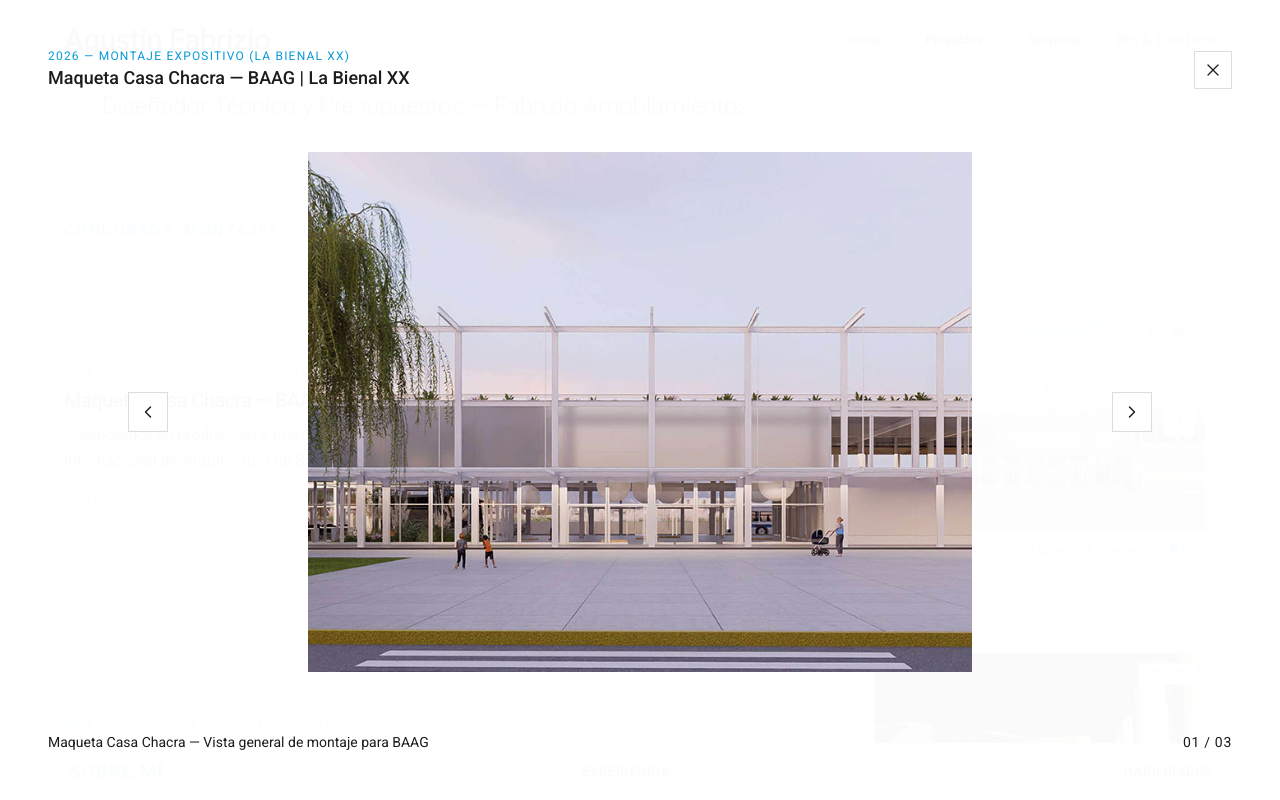
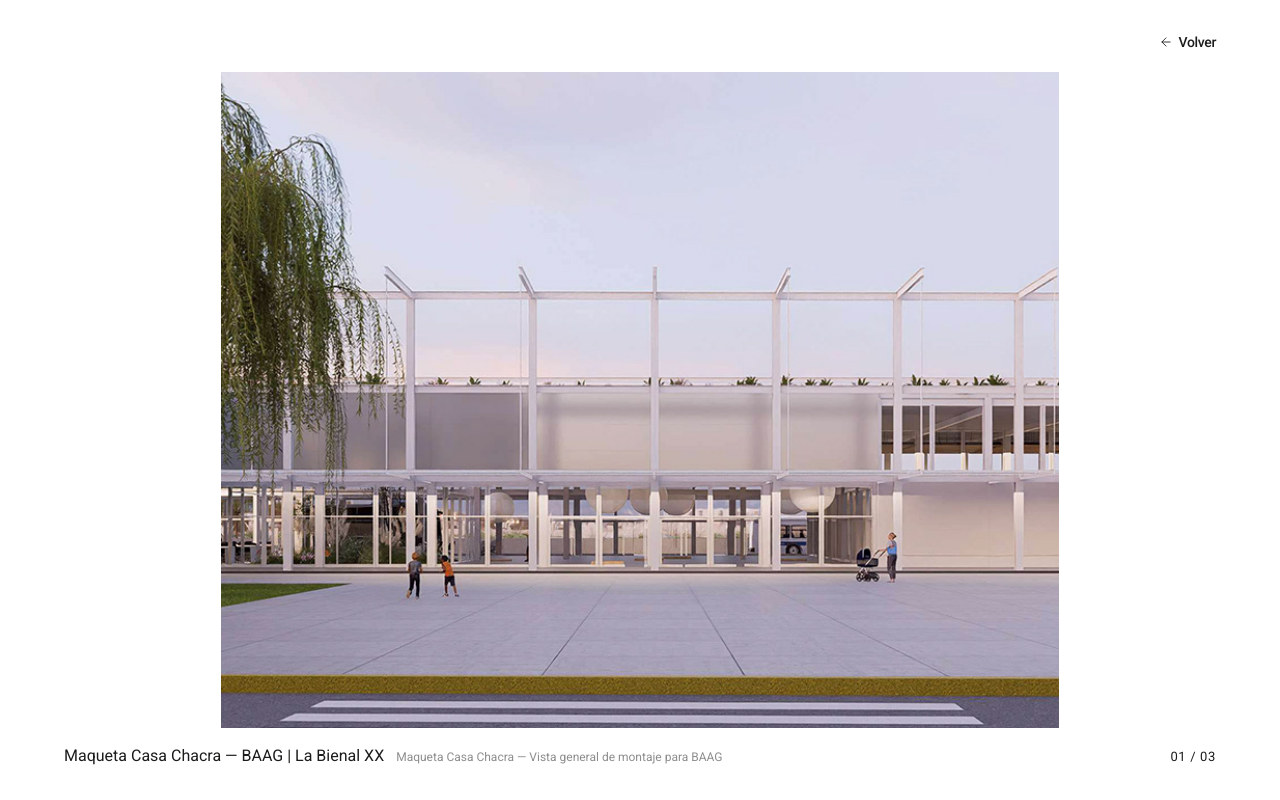
Before and after one commit to AlanAzezian/web-portfolio-agustin, a Next.js app: page /bio in a window 1280 px wide. Both pictures are taken after a click on the button "Maqueta Casa Chacra — BAAG | La Bienal XX". Shown: the part 1004-1804 px from the top of the page. Built offline with nearby package versions, Linux system fonts and the light colour scheme.

Commit message:
feat: unificar visor de galeria en bio con el layout editorial de proyectos

```diff
--- a/src/components/BioContactView.tsx
+++ b/src/components/BioContactView.tsx
@@ -1,17 +1,17 @@
 "use client";
 
-import React, { useState, useEffect, useRef } from "react";
+import React, { useState, useEffect, useRef, useCallback } from "react";
 import Image from "next/image";
 import Link from "next/link";
 import { motion, AnimatePresence } from "framer-motion";
 import {
+  ArrowLeft,
   ArrowUpRight,
   Plus,
   Minus,
   ChevronLeft,
   ChevronRight,
   Images,
-  X,
 } from "lucide-react";
 import { gsap, ScrollTrigger } from "@/lib/gsap";
 import { getWhatsAppLink } from "@/lib/whatsapp";
@@ -128,6 +128,7 @@ export default function BioContactView() {
     initialIndex: number;
   } | null>(null);
   const [modalSlideIdx, setModalSlideIdx] = useState(0);
+  const [touchStartX, setTouchStartX] = useState<number | null>(null);
 
   const bottomNavRef = useRef<HTMLElement>(null);
   const navBtnRefs = useRef<(HTMLButtonElement | null)[]>([]);
@@ -203,6 +204,71 @@ export default function BioContactView() {
   const openModalGallery = (item: ParticipationItem, index = 0) => {
     setModalParticipation({ item, initialIndex: index });
     setModalSlideIdx(index);
+  };
+
+  const modalTotal = modalParticipation?.item.gallery?.length ?? 0;
+
+  const nextModalSlide = useCallback(() => {
+    if (modalTotal === 0) return;
+    setModalSlideIdx((prev) => (prev + 1) % modalTotal);
+  }, [modalTotal]);
+
+  const prevModalSlide = useCallback(() => {
+    if (modalTotal === 0) return;
+    setModalSlideIdx((prev) => (prev - 1 + modalTotal) % modalTotal);
+  }, [modalTotal]);
+
+  // Navegación por teclado (← / →, Barra Espaciadora y Escape) + bloqueo de scroll de fondo
+  useEffect(() => {
+    if (!modalParticipation) return;
+
+    const prevOverflow = document.body.style.overflow;
+    document.body.style.overflow = "hidden";
+    if (typeof window !== "undefined" && window.__lenis) {
+      window.__lenis.stop();
+    }
+
+    modalParticipation.item.gallery?.forEach((imgObj) => {
+      const img = new window.Image();
+      img.src = imgObj.src;
+    });
+
+    const handleKeyDown = (e: KeyboardEvent) => {
+      if (e.key === "Escape") {
+        e.preventDefault();
+        setModalParticipation(null);
+      } else if (e.key === "ArrowRight" || e.key === " ") {
+        e.preventDefault();
+        nextModalSlide();
+      } else if (e.key === "ArrowLeft") {
+        e.preventDefault();
+        prevModalSlide();
+      }
+    };
+
+    window.addEventListener("keydown", handleKeyDown);
+    return () => {
+      window.removeEventListener("keydown", handleKeyDown);
+      document.body.style.overflow = prevOverflow;
+      if (typeof window !== "undefined" && window.__lenis) {
+        window.__lenis.start();
+      }
+    };
+  }, [modalParticipation, nextModalSlide, prevModalSlide]);
+
+  const handleModalTouchStart = (e: React.TouchEvent) => {
+    setTouchStartX(e.touches[0].clientX);
+  };
+
+  const handleModalTouchEnd = (e: React.TouchEvent) => {
+    if (touchStartX === null) return;
+    const diff = touchStartX - e.changedTouches[0].clientX;
+    if (diff > 45) {
+      nextModalSlide();
+    } else if (diff < -45) {
+      prevModalSlide();
+    }
+    setTouchStartX(null);
   };
 
   return (
@@ -688,6 +754,7 @@ export default function BioContactView() {
         ref={bottomNavRef}
         role="navigation"
         aria-label="Secciones de Bio"
+        aria-hidden={!!modalParticipation}
         className="fixed bottom-0 left-0 right-0 z-40 border-t border-[#E5E2DC] bg-[#FFFFFF]/90 backdrop-blur-md w-full flex justify-between items-center px-6 md:px-12 lg:px-16 py-4"
       >
         {BIO_SECTIONS.map((sec, idx) => {
@@ -727,7 +794,7 @@ export default function BioContactView() {
       </footer>
 
       {/* =====================================================================
-          MODAL EXCLUSIVO PARA PARTICIPACIONES INDEPENDIENTES DE LA BIO
+          MODAL EXCLUSIVO PARA PARTICIPACIONES INDEPENDIENTES (LAYOUT PROJECTVIEWER)
       ===================================================================== */}
       <AnimatePresence>
         {modalParticipation && modalParticipation.item.gallery && (
@@ -736,86 +803,74 @@ export default function BioContactView() {
             animate={{ opacity: 1 }}
             exit={{ opacity: 0 }}
             transition={{ duration: 0.2 }}
-            className="fixed inset-0 z-50 bg-[#FFFFFF]/98 flex flex-col justify-between p-6 md:p-12"
-            onClick={() => setModalParticipation(null)}
+            onTouchStart={handleModalTouchStart}
+            onTouchEnd={handleModalTouchEnd}
+            className="fixed inset-0 z-[60] bg-[#FFFFFF] text-[#1C1C1A] select-none overflow-hidden flex flex-col justify-between"
           >
-            <div
-              className="w-full flex items-center justify-between"
-              onClick={(e) => e.stopPropagation()}
-            >
-              <div>
-                <span className="font-roboto text-xs uppercase tracking-widest text-[#099AD7] block">
-                  {modalParticipation.item.year} — {modalParticipation.item.category}
-                </span>
-                <h3 className="font-roboto text-base md:text-lg font-medium text-[#1C1C1A]">
-                  {modalParticipation.item.title}
-                </h3>
-              </div>
-
+            {/* Vértice Superior Derecho: Volver a Bio */}
             <button
               type="button"
               onClick={() => setModalParticipation(null)}
-                aria-label="Cerrar galería"
-                className="p-2 border border-[#1C1C1A]/15 text-[#1C1C1A] hover:text-[#099AD7] hover:border-[#099AD7] transition-colors cursor-pointer"
+              className="fixed top-6 md:top-8 right-6 md:right-16 z-50 font-roboto font-medium font-[500] text-xs md:text-sm tracking-tight text-[#1C1C1A] hover:text-[#099AD7] transition-colors duration-200 flex items-center gap-1.5 cursor-pointer pointer-events-auto focus:outline-none focus-visible:outline-2 focus-visible:outline-offset-4 focus-visible:outline-acento"
             >
-                <X size={20} strokeWidth={1.5} />
+              <ArrowLeft size={14} strokeWidth={1.5} /> Volver
             </button>
-            </div>
 
-            <div
-              className="relative w-full max-w-5xl mx-auto h-[65vh] flex items-center justify-center my-auto"
-              onClick={(e) => e.stopPropagation()}
+            {/* Visor Central de Imagen con transición fade de 200ms y mitades clicables */}
+            <div className="relative w-full h-full flex items-center justify-center px-4 md:px-16 py-10 md:py-14 my-auto">
+              <AnimatePresence mode="wait">
+                <motion.div
+                  key={modalParticipation.item.gallery[modalSlideIdx].src}
+                  initial={{ opacity: 0 }}
+                  animate={{ opacity: 1 }}
+                  exit={{ opacity: 0 }}
+                  transition={{ duration: 0.2 }}
+                  className="relative w-full h-[78vh] md:h-[82vh] max-h-[82vh] flex items-center justify-center pointer-events-none"
                 >
                   <Image
-                key={modalParticipation.item.gallery[modalSlideIdx].src}
                     src={modalParticipation.item.gallery[modalSlideIdx].src}
                     alt={modalParticipation.item.gallery[modalSlideIdx].caption}
                     fill
-                sizes="90vw"
-                className="object-contain"
+                    sizes="100vw"
+                    priority
+                    className="h-[78vh] md:h-[82vh] w-auto max-w-full object-contain mx-auto pointer-events-none select-none shadow-none"
                   />
+                </motion.div>
+              </AnimatePresence>
 
               {modalParticipation.item.gallery.length > 1 && (
                 <>
                   <button
                     type="button"
-                    onClick={() =>
-                      setModalSlideIdx(
-                        (curr) =>
-                          (curr - 1 + modalParticipation.item.gallery!.length) %
-                          modalParticipation.item.gallery!.length
-                      )
-                    }
-                    aria-label="Anterior"
-                    className="absolute left-0 top-1/2 -translate-y-1/2 w-10 h-10 bg-[#FFFFFF] border border-[#1C1C1A]/15 text-[#1C1C1A] hover:text-[#099AD7] flex items-center justify-center transition-colors cursor-pointer"
-                  >
-                    <ChevronLeft size={20} strokeWidth={1.75} />
-                  </button>
+                    onClick={prevModalSlide}
+                    aria-label="Imagen anterior"
+                    data-cursor="arrow-left"
+                    className="absolute inset-y-0 left-0 w-1/2 h-full z-10 bg-transparent border-0 outline-none focus:outline-none focus-visible:outline-2 focus-visible:-outline-offset-4 focus-visible:outline-acento"
+                  />
                   <button
                     type="button"
-                    onClick={() =>
-                      setModalSlideIdx(
-                        (curr) =>
-                          (curr + 1) % modalParticipation.item.gallery!.length
-                      )
-                    }
-                    aria-label="Siguiente"
-                    className="absolute right-0 top-1/2 -translate-y-1/2 w-10 h-10 bg-[#FFFFFF] border border-[#1C1C1A]/15 text-[#1C1C1A] hover:text-[#099AD7] flex items-center justify-center transition-colors cursor-pointer"
-                  >
-                    <ChevronRight size={20} strokeWidth={1.75} />
-                  </button>
+                    onClick={nextModalSlide}
+                    aria-label="Imagen siguiente"
+                    data-cursor="arrow-right"
+                    className="absolute inset-y-0 right-0 w-1/2 h-full z-10 bg-transparent border-0 outline-none focus:outline-none focus-visible:outline-2 focus-visible:-outline-offset-4 focus-visible:outline-acento"
+                  />
                 </>
               )}
             </div>
 
-            <div
-              className="w-full flex items-center justify-between text-xs md:text-sm font-roboto text-[#1C1C1A]"
-              onClick={(e) => e.stopPropagation()}
-            >
-              <span>
+            {/* Vértice Inferior Izquierdo: Título de la participación + Caption técnico */}
+            <div className="fixed bottom-6 md:bottom-8 left-6 md:left-16 z-30 pointer-events-auto flex flex-col sm:flex-row sm:items-baseline gap-1 sm:gap-3 pr-24">
+              <span className="font-roboto text-sm md:text-base font-normal text-[#1C1C1A] select-none">
+                {modalParticipation.item.title}
+              </span>
+              <span className="font-roboto text-xs text-[#1C1C1A]/50 select-none">
                 {modalParticipation.item.gallery[modalSlideIdx].caption}
               </span>
-              <span className="tabular-nums tracking-wider">
+            </div>
+
+            {/* Vértice Inferior Derecho: Contador dinámico 01 / 03 */}
+            <div className="fixed bottom-6 md:bottom-8 right-6 md:right-16 z-30 pointer-events-auto">
+              <span className="font-roboto tabular-nums tracking-wider text-[13px] text-[#1C1C1A] select-none font-normal">
                 {String(modalSlideIdx + 1).padStart(2, "0")} /{" "}
                 {String(modalParticipation.item.gallery.length).padStart(2, "0")}
               </span>
```
Lines whose indentation alone changed are shown as unchanged.
